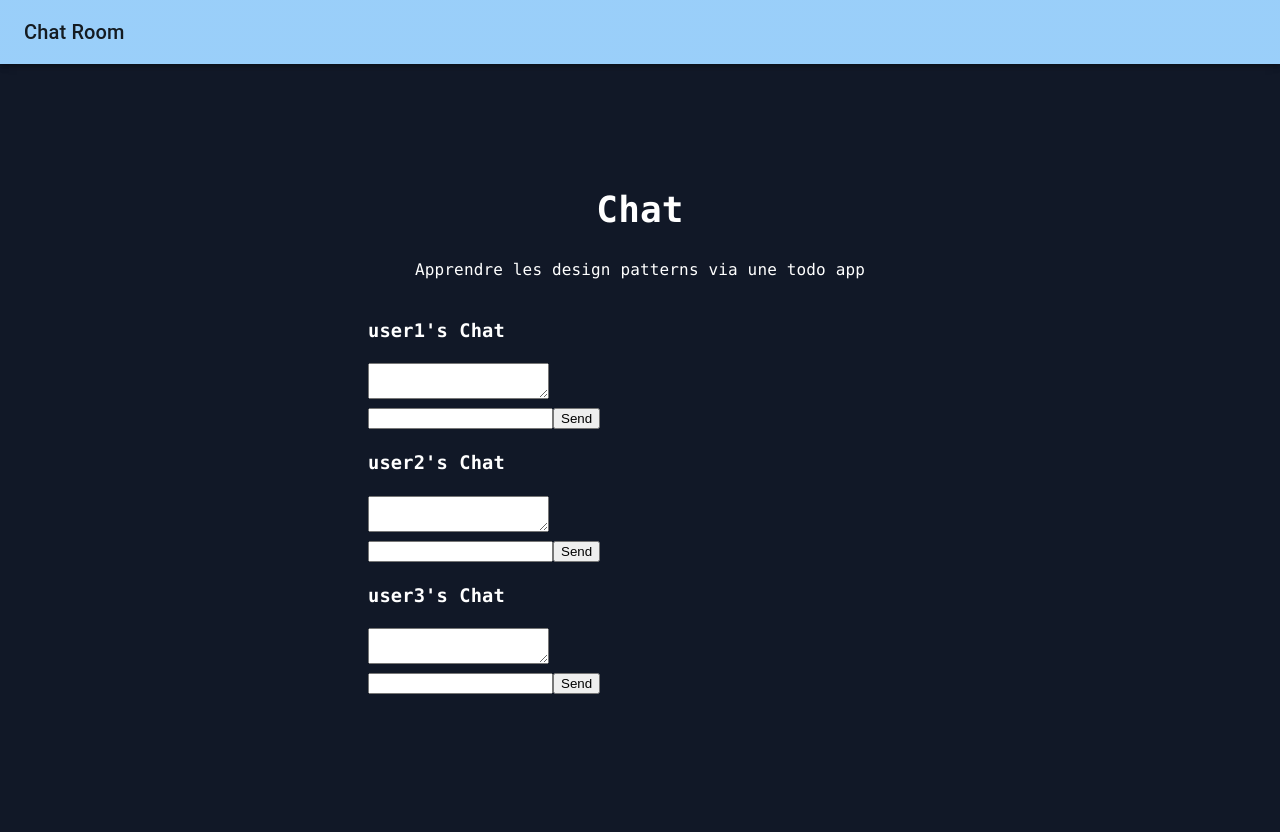
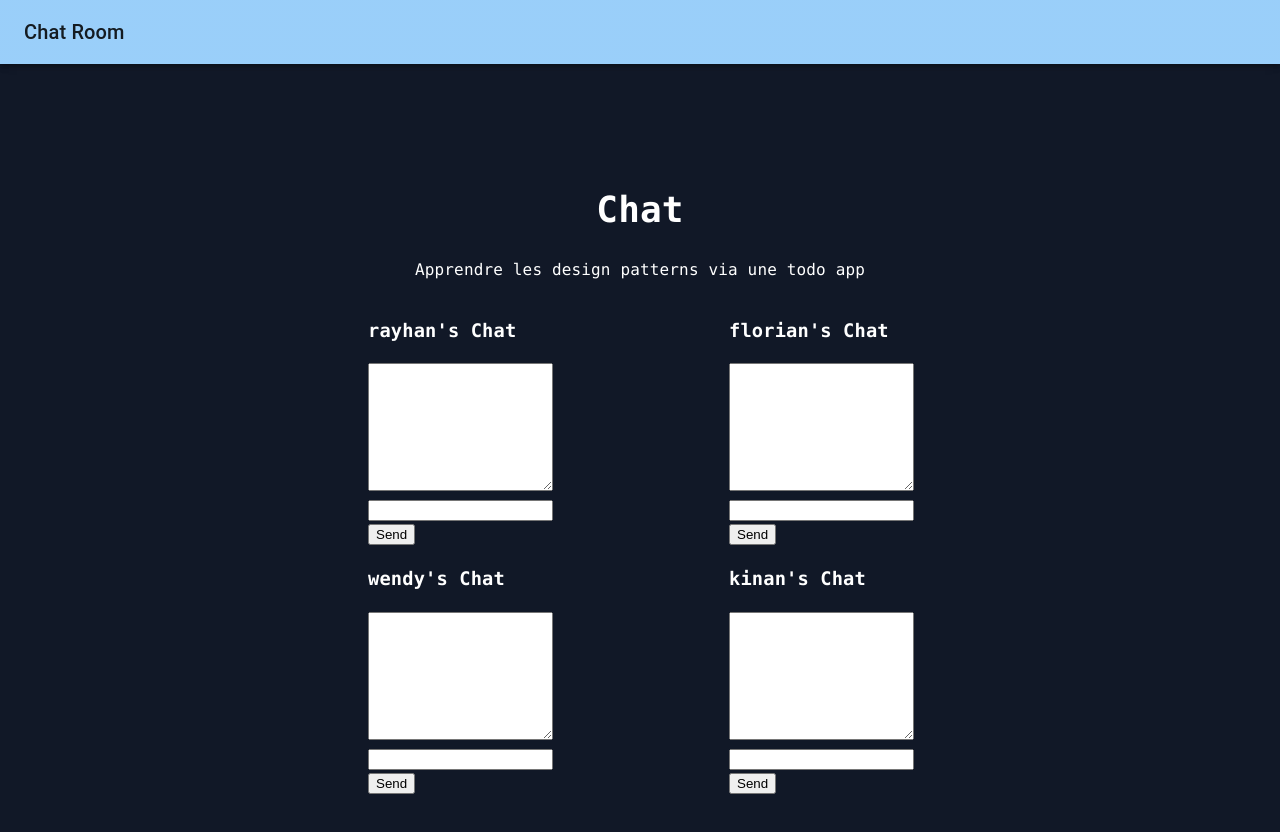
Before and after one commit to frwk/react-design-pattern-course, a React (Vite) app: page / in a window 1280 px wide. Shown: the top 832 px of the page. Built offline with nearby package versions, Linux system fonts and the light colour scheme.

Commit message:
final version before pattern applicationC

```diff
--- a/src/components/ChatRoom.tsx
+++ b/src/components/ChatRoom.tsx
@@ -1,51 +1,71 @@
 
 import {User} from "../types/User.ts";
 import {useState} from "react";
-import UserComponent from "./UserComponent.tsx"; // Assuming UserComponent is imported from your components
+import UserComponent from "./UserComponent.tsx";
 
 export default function ChatRoom() {
-  const [user1] = useState(new User('user1'));
-  const [user2] = useState(new User('user2'));
-  const [user3] = useState(new User('user3'));
-  const [messagesUser1, setMessagesUser1] = useState<string[]>([]);
-  const [messagesUser2, setMessagesUser2] = useState<string[]>([]);
-  const [messagesUser3, setMessagesUser3] = useState<string[]>([]);
+  const [rayhan] = useState(new User('rayhan'));
+  const [wendy] = useState(new User('wendy'));
+  const [florian] = useState(new User('florian'));
+  const [kinan] = useState(new User('kinan'));
+  const [messagesRayhab, setMessagesRayhab] = useState<string[]>([]);
+  const [messagesWendy, setMessagesWendy] = useState<string[]>([]);
+  const [messagesFlorian, setMessagesFlorian] = useState<string[]>([]);
+  const [messagesKinan, setMessagesKinan] = useState<string[]>([]);
 
-  const sendMessage1 = (message: string) => {
-    setMessagesUser2(prev => [...prev, `user1: ${message}`]);
-    setMessagesUser3(prev => [...prev, `user1: ${message}`]);
+  const rayhanSendMessage = (message: string) => {
+    setMessagesWendy(prev => [...prev, `rayhan: ${message}`]);
+    setMessagesFlorian(prev => [...prev, `rayhan: ${message}`]);
+    setMessagesKinan(prev => [...prev, `rayhan: ${message}`]);
   };
 
-  const sendMessage2 = (message: string) => {
-    setMessagesUser1(prev => [...prev, `user2: ${message}`]);
-    setMessagesUser3(prev => [...prev, `user2: ${message}`]);
+  const wendySendMessage = (message: string) => {
+    setMessagesRayhab(prev => [...prev, `wendy: ${message}`]);
+    setMessagesFlorian(prev => [...prev, `wendy: ${message}`]);
+    setMessagesKinan(prev => [...prev, `wendy: ${message}`]);
   };
 
-  const sendMessage3 = (message: string) => {
-    setMessagesUser1(prev => [...prev, `user3: ${message}`]);
-    setMessagesUser2(prev => [...prev, `user3: ${message}`]);
+  const florianSendMessage = (message: string) => {
+    setMessagesRayhab(prev => [...prev, `florian: ${message}`]);
+    setMessagesWendy(prev => [...prev, `florian: ${message}`]);
+    setMessagesKinan(prev => [...prev, `florian: ${message}`]);
+  };
+  const kinanSendMessage = (message: string) => {
+    setMessagesRayhab(prev => [...prev, `kinan: ${message}`]);
+    setMessagesWendy(prev => [...prev, `kinan: ${message}`]);
+    setMessagesFlorian(prev => [...prev, `kinan: ${message}`]);
   };
 
   return (
-    <div>
+    <div className="flex gap-44">
+      <div className="flex-row">
         <UserComponent
-        key={user1.name}
-        user={user1}
-        messages={messagesUser1}
-        onSendMessage={sendMessage1}
+          key={rayhan.name}
+          user={rayhan}
+          messages={messagesRayhab}
+          onSendMessage={rayhanSendMessage}
         />
         <UserComponent
-        key={user2.name}
-        user={user2}
-        messages={messagesUser2}
-        onSendMessage={sendMessage2}
+          key={wendy.name}
+          user={wendy}
+          messages={messagesWendy}
+          onSendMessage={wendySendMessage}
+        />
+      </div>
+      <div className="flex-row">
+        <UserComponent
+          key={florian.name}
+          user={florian}
+          messages={messagesFlorian}
+          onSendMessage={florianSendMessage}
         />
         <UserComponent
-        key={user3.name}
-        user={user3}
-        messages={messagesUser3}
-        onSendMessage={sendMessage3}
+          key={kinan.name}
+          user={kinan}
+          messages={messagesKinan}
+          onSendMessage={kinanSendMessage}
         />
+      </div>
     </div>
   );
 }
--- a/src/components/UserComponent.tsx
+++ b/src/components/UserComponent.tsx
@@ -18,14 +18,15 @@ export default function UserComponent({ user, messages, onSendMessage }: UserCom
   return (
     <div>
       <h3>{user.name}'s Chat</h3>
-      <textarea value={messages.join('\n')} readOnly />
+      <textarea className="w-full h-32" value={messages.join('\n')} readOnly />
       <div>
         <input
+          className={"w-70"}
           type="text"
           value={newMessage}
           onChange={(e) => setNewMessage(e.target.value)}
         />
-        <button onClick={handleSendMessage}>Send</button>
+        <button className="w-30" onClick={handleSendMessage}>Send</button>
       </div>
     </div>
   );
```
Lines whose indentation alone changed are shown as unchanged.
